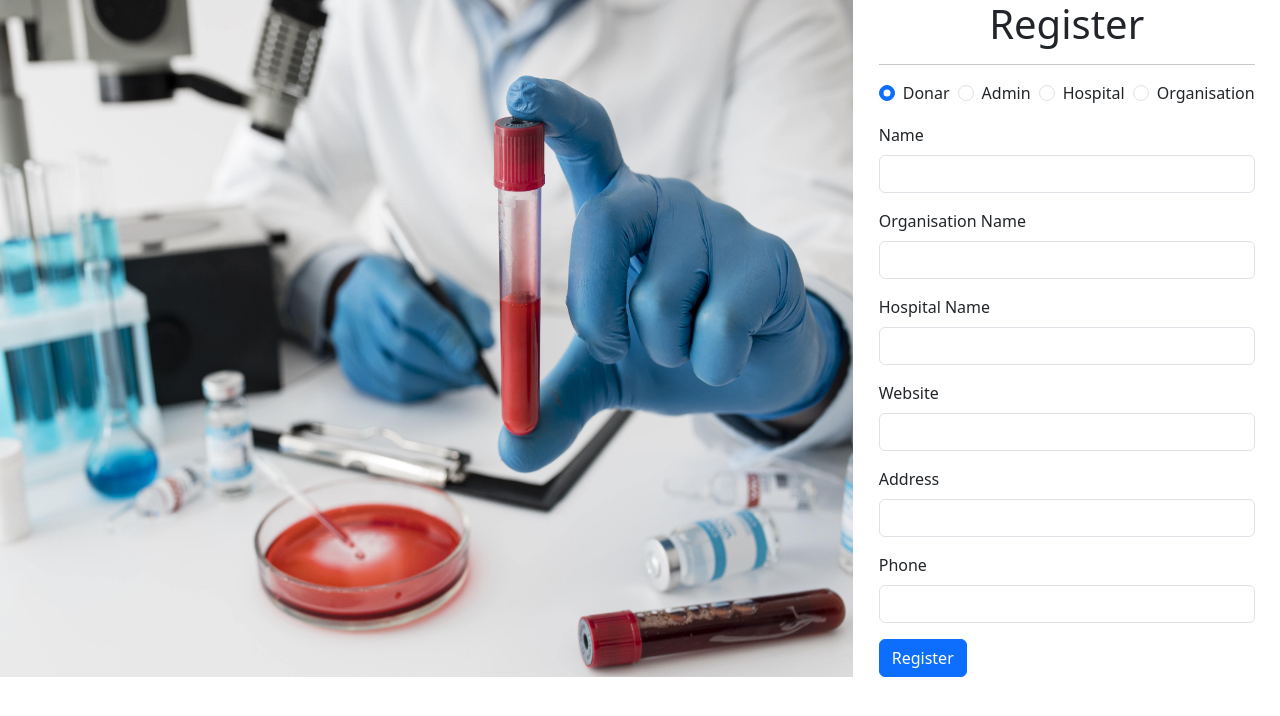
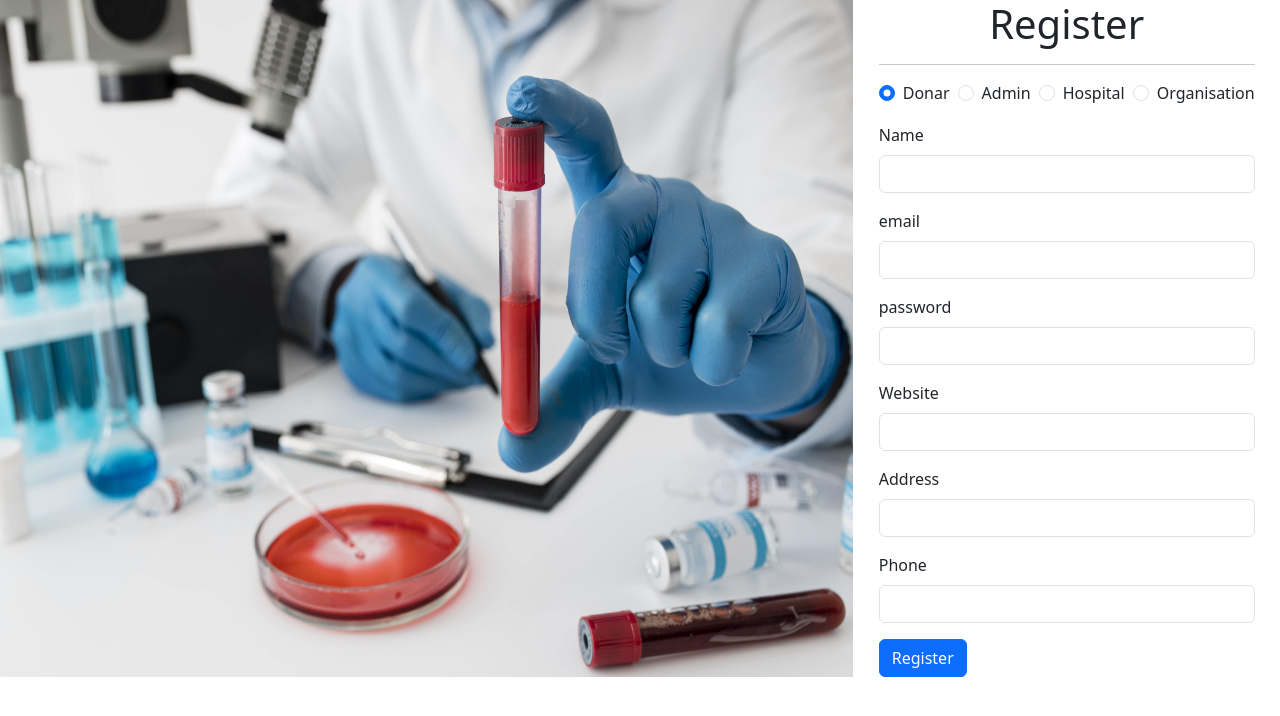
Before and after one commit to somyagupta05/CrimsonCare, a React (Create React App) app in the folder client/: page /register in a window 1280 px wide. Shown: the top 716 px of the page. Built offline with nearby package versions, Linux system fonts and the light colour scheme.

Commit message:
done with login register

```diff
--- a/client/src/components/Shared/Form/Form.js
+++ b/client/src/components/Shared/Form/Form.js
@@ -91,6 +91,7 @@ const Form = ({ formType, submitBtn, formTitle }) => {
             case formType === "register": {
               return(
               <>
+              {(role==='admin' || role==='donar') && (
                 <InputType
                   labelText={"Name"}
                   labelFor={"forName"}
@@ -99,16 +100,17 @@ const Form = ({ formType, submitBtn, formTitle }) => {
                   value={name}
                   onChange={(e) => setName(e.target.value)}
                 />
-
-                <InputType
+                  )}
+                   {role==='organisation' &&( <InputType
                   labelText={"Organisation Name"}
                   labelFor={"forOrganisationName"}
                   inputType={"text"}
                   name={"organisationName"}
                   value={organisationName}
                   onChange={(e) => setOrganisationName(e.target.value)}
-                />
+                />)}
 
+{role==='hospital' && (
                     <InputType
                     labelText={"Hospital Name"}
                     labelFor={"forHospitalName"}
@@ -117,6 +119,30 @@ const Form = ({ formType, submitBtn, formTitle }) => {
                     value={hospitalName}
                     onChange={(e) => setHospitalName(e.target.value)}
                   />
+                  )}
+
+              <InputType
+                    labelText={"email"}
+                    labelFor={"forEmail"}
+                    inputType={"email"}
+                    name={"email"}
+                    value={email}
+                    onChange={(e) => setEmail(e.target.value)}
+                  />
+
+                  <InputType
+                    labelText={"password"}
+                    labelFor={"forPassword"}
+                    inputType={"password"}
+                    name={"password"}
+                    value={password}
+                    onChange={(e) => setPassword(e.target.value)}
+                  />
+
+
+
+
+
 
                 <InputType
                   labelText={"Website"}
```
Lines whose indentation alone changed are shown as unchanged.
